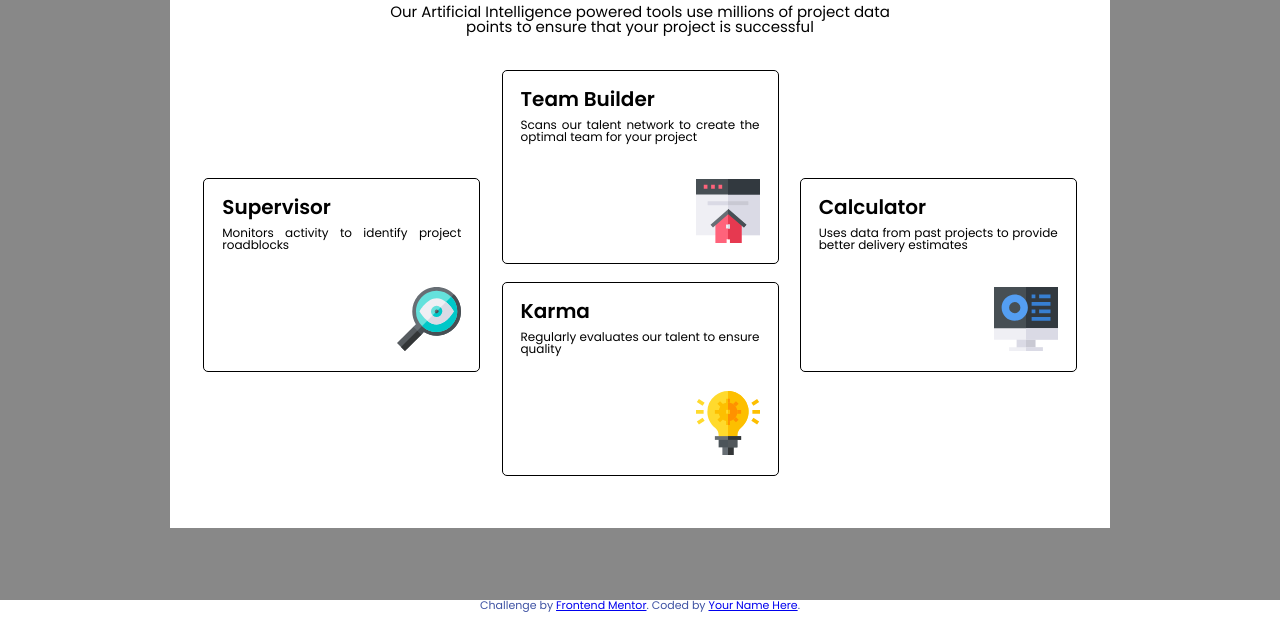
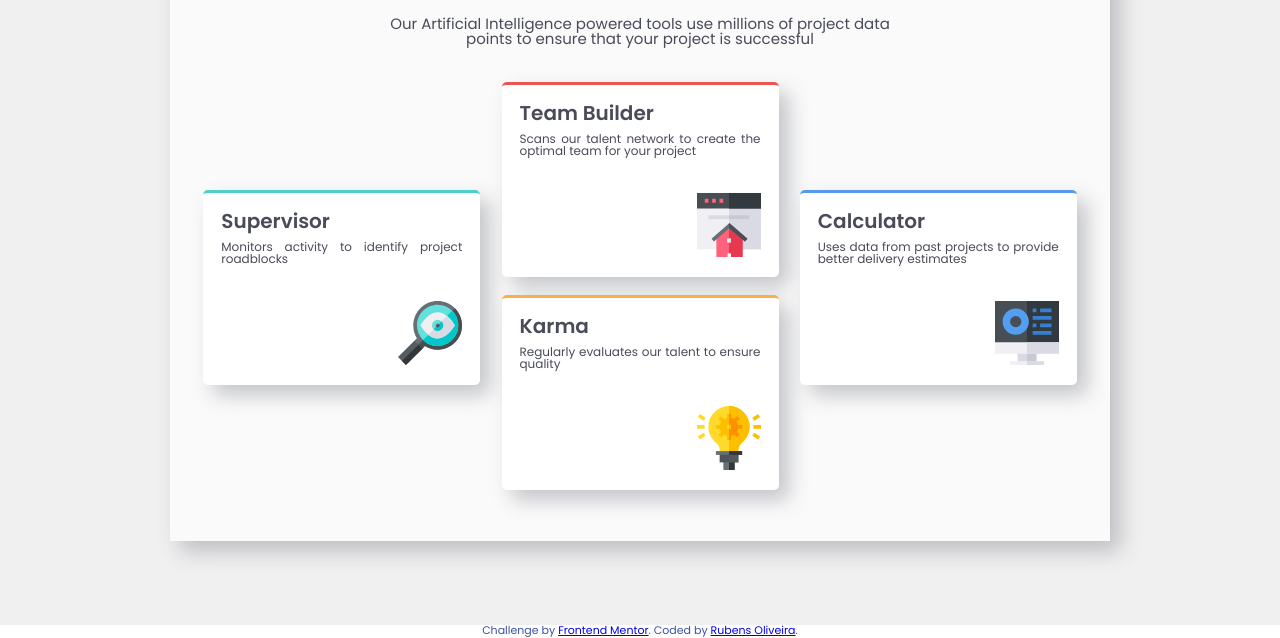
Before and after one commit to 79rubart/four-card-feature-section, a plain HTML site: page src/index.html in a window 1280 px wide. Shown: the part 212-850 px from the top of the page. Before the commit the page ends 825 px from the top, so only its background shows below. Drawn offline with Linux system fonts and the light colour scheme.

Commit message:
Site design finished, desktop use ready, animations added

```diff
--- a/src/index.html
+++ b/src/index.html
@@ -70,7 +70,7 @@
   <footer>
     <p class="attribution">
       Challenge by <a href="https://www.frontendmentor.io?ref=challenge" target="_blank">Frontend Mentor</a>.
-      Coded by <a href="#">Your Name Here</a>.
+      Coded by <a href="https://github.com/79rubart/four-card-feature-section">Rubens Oliveira</a>.
     </p>
   </footer>
 </body>
--- a/src/style.css
+++ b/src/style.css
@@ -1,20 +1,22 @@
 body {
     font-family: 'Poppins', sans-serif;
     font-size: 12px;
+    color: #494b59;
 }
 
 .features {
-    background: #888888;
-    padding: 6em 0;
+    background: #f0f0f0;
+    padding: 7em 0;
 }
 
 .tool-features {
-    background: #FFFFFF;
+    background: #fafafa;
     width: 940px;
     margin: 0 auto;
     box-sizing: border-box;
     text-align: center;
     padding: 0 0 4em;
+    box-shadow: 10px 10px 20px 0px rgb(73 75 89 / 30%);
 }
 
 .features-title {
@@ -52,17 +54,29 @@ body {
 }
 
 .supervisor, .team-builder, .karma, .calculator {
+    background: #ffffff;
     width: 277px;
     text-align: initial;
     box-sizing: border-box;
-    border: 1px solid #000000;
+    border-top: 3px solid #000000;
     border-radius: 5px;
     padding: 1.5em;
+    box-shadow: 10px 10px 20px 0px rgb(73 75 89 / 30%);
+}
+
+.supervisor:hover, .team-builder:hover, .karma:hover, .calculator:hover {
+    width: 287px;
+    height: 205px;
+    transition: 400ms;
 }
 
 .supervisor, .calculator {
     vertical-align: top;
     margin: 9em 0;
+}
+
+.supervisor {
+    border-color: #49d0cf;
 }
 
 .features-box {
@@ -72,6 +86,16 @@ body {
 
 .team-builder {
     margin: 0 0 1.5em;
+    border-color: #ea5453;
+}
+
+.karma {
+    border-color: #f8ae4f;
+}
+
+
+.calculator {
+    border-color: #569beb;
 }
 
 .box-description {
```
